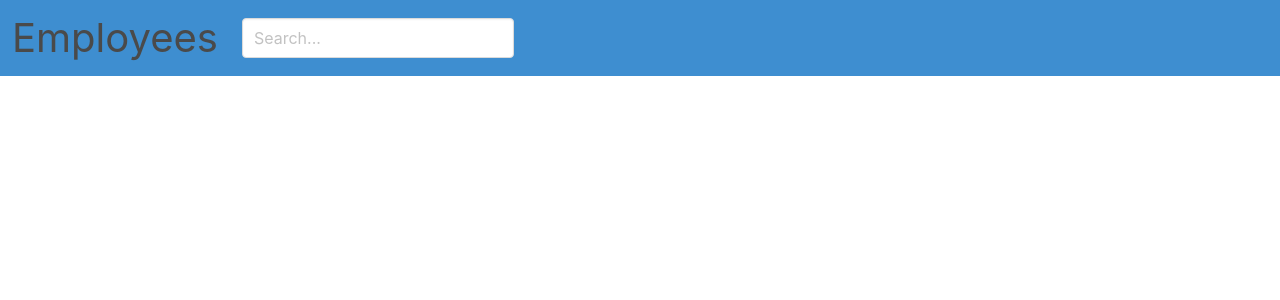
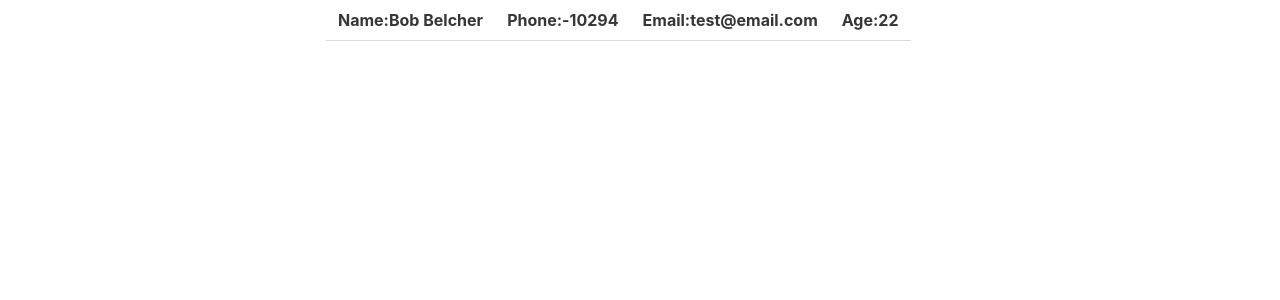
Before and after one commit to JTLaMarre/EmployeeDirectory, a React (Create React App) app in the folder directory/: page / in a window 1280 px wide. Shown: the top 300 px of the page. Built offline with nearby package versions, Linux system fonts and the light colour scheme.

Commit message:
have table rows started removed the list and row component and put the table directly into app.js

```diff
--- a/directory/src/App.js
+++ b/directory/src/App.js
@@ -2,14 +2,36 @@ import React, { Fragment } from 'react';
 import logo from './logo.svg';
 import './App.css';
 import Nav from './components/Navbar.js'
-import List from './components/EmployeeList.js'
+import EmployeeRow from './components/EmployeeRow.js'
+
+const TestEmployee = {
+  name:{
+    first:"Bob",
+    last:"Belcher"
+  },
+  phone: 704-999-9999,
+  email: "test@email.com",
+  age:22
+}
 
 function App() {
   return (
-    <Fragment>
-    <Nav/>
-    <List />
-    </Fragment>
+    <div>
+    {/* <Nav/> */}
+    <div className="columns is-centered">
+                <div className="column is-half">
+                <table className="table">
+                <EmployeeRow
+                name={TestEmployee.name}
+                phone ={TestEmployee.phone}
+                email = {TestEmployee.email}
+                age ={TestEmployee.age}
+                 />
+                </table>
+                </div>
+
+            </div>
+    </div>
   );
 }
 
--- a/directory/src/components/EmployeeList.js
+++ /dev/null
@@ -1,18 +0,0 @@
-import React, { Fragment } from 'react'
-import Employee from './Employee.js'
-const List = () => {
-    return(
-        <Fragment>
-            <div className="columns is-centered">
-                <div className="column is-half">
-                <table className="table">
-
-                </table>
-                </div>
-
-            </div>
-        </Fragment>
-    )
-}
-
-export default List
--- /dev/null
+++ b/directory/src/components/EmployeeRow.js
@@ -0,0 +1,14 @@
+import React from 'react'
+
+const EmployeeRow = (props) => {
+    return (
+        <tr>
+            <th>Name:{props.name.first} {props.name.last}</th>
+            <th>Phone:{props.phone}</th>
+            <th>Email:{props.email}</th>
+            <th>Age:{props.age}</th>
+        </tr>
+    )
+}
+
+export default EmployeeRow
--- a/directory/src/components/Navbar.js
+++ b/directory/src/components/Navbar.js
@@ -2,8 +2,8 @@ import React, { Fragment } from 'react';
 
 const Nav = () => {
     return (
-        <Fragment>
-            <nav className="navbar is-info is-fixed-top">
+
+        <nav className="navbar is-info is-fixed-top">
                 <div className="navbar-brand">
 
                 </div>
@@ -14,7 +14,6 @@ const Nav = () => {
                     </div>
                 </div>
             </nav>
-        </Fragment>
     )
 }
 
```
Also changed, not shown: directory/src/components/Employee.js (deleted, +0 -7 lines).
